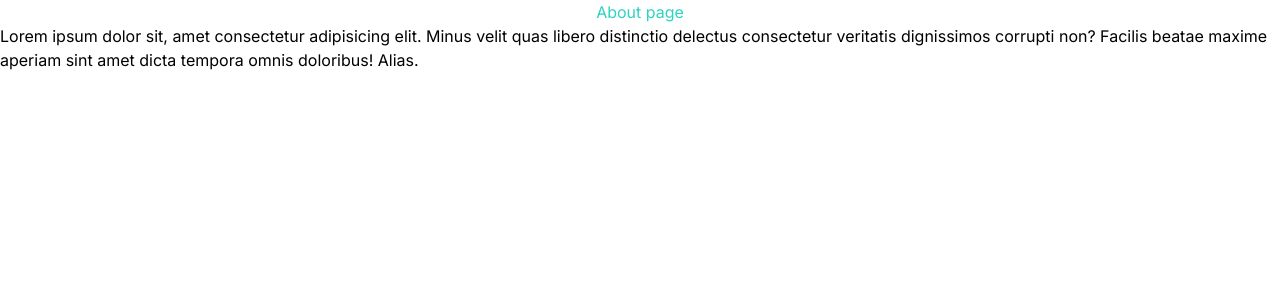
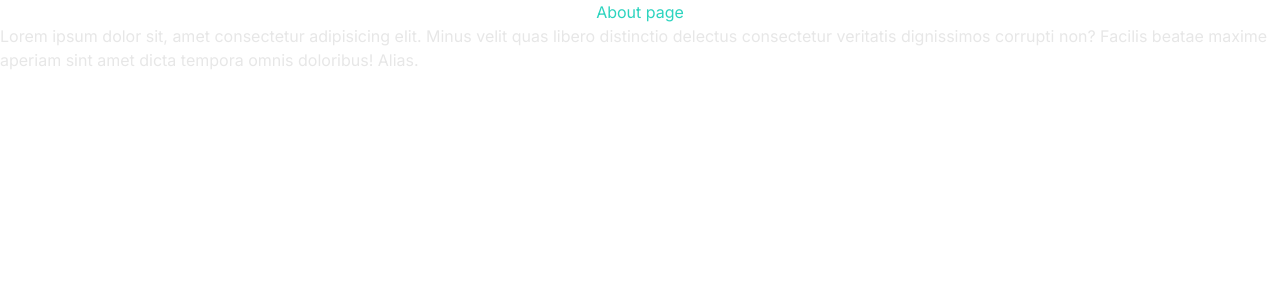
Before and after one commit to iqbal-webpatriot/FigmaToReact, a Next.js app in the folder flow-x/: page /about in a window 1280 px wide. Shown: the top 300 px of the page. Built offline with nearby package versions, Linux system fonts and the light colour scheme.

Commit message:
add custome css variables

```diff
--- a/flow-x/src/app/globals.css
+++ b/flow-x/src/app/globals.css
@@ -1,8 +1,23 @@
+
 @tailwind base;
 @tailwind components;
 @tailwind utilities;
 
-*{
-  padding: 0;
-  margin: 0;
+@layer base {
+  :root{
+    --white-50: #ffffff;
+    --white-100: #e7e7e7;
+    --white-125: #b0b0b0;
+    --white-150: #818181;
+    --active-link:#DBF40C;
+  }
 }
+html {
+  font-size: 16px;
+
+}
+body {
+  font-family: var(--font-sora);
+  color: var(--white-100);
+  /* background: var(--black-100); */
+}
```
